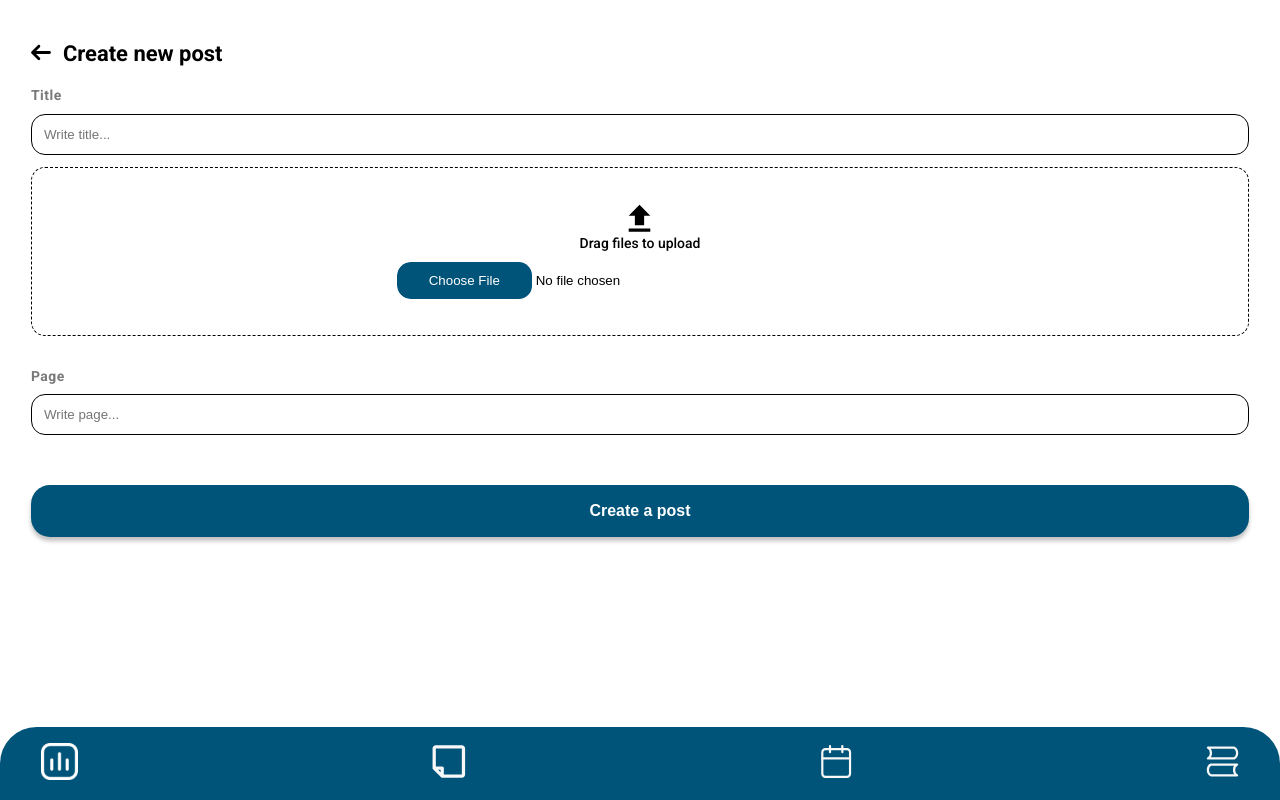
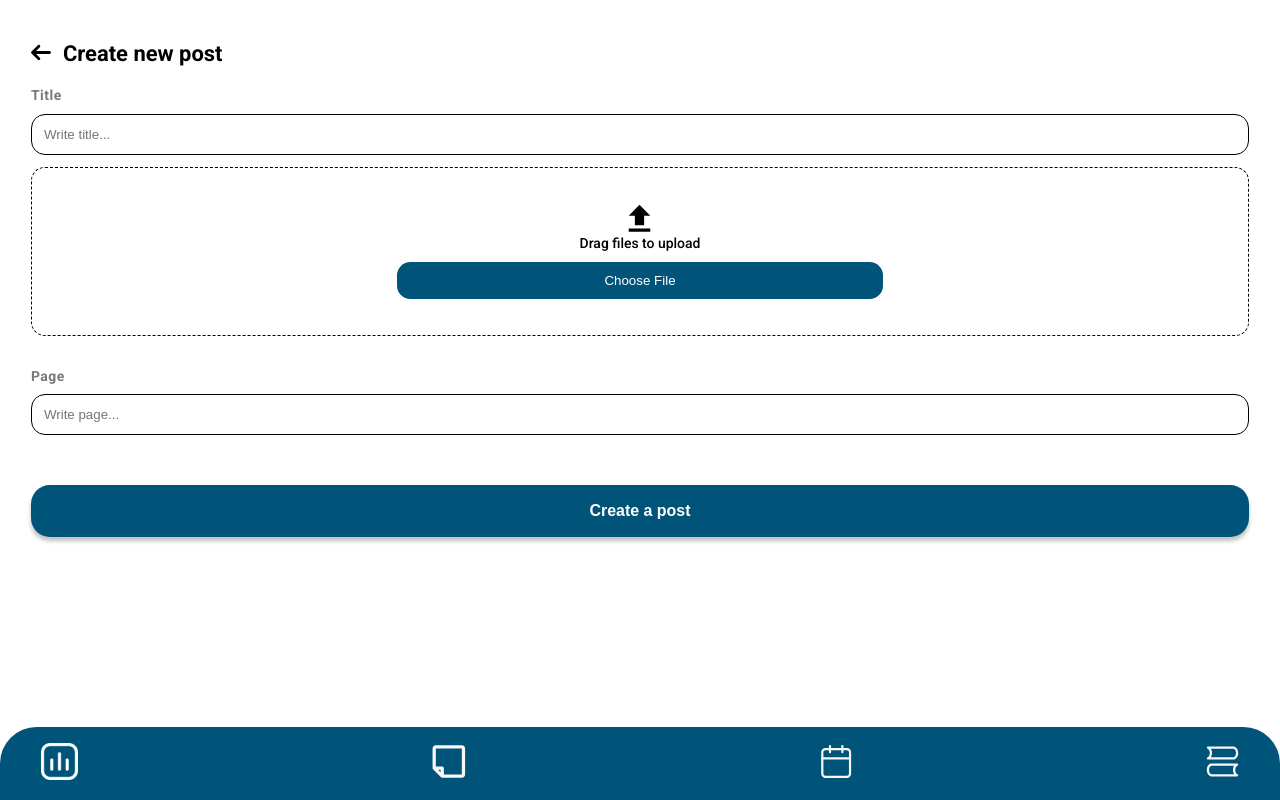
Before and after one commit to bari-bir/book-tracker, a React (Create React App) app: page /create/1 in a window 1280 px wide. Built offline with nearby package versions, Linux system fonts and the light colour scheme.

Commit message:
feat: add request for create book page

```diff
--- a/src/components/atoms/UI/Input.tsx
+++ b/src/components/atoms/UI/Input.tsx
@@ -22,14 +22,6 @@ export const Input = ({ value, placeholder, label, type, onChange }: Input) => {
   );
 };
 
-export const UploadFile = ({ type }: Input) => {
-  return (
-    <>
-      <InputStyled type={type} variant/>
-    </>
-  );
-};
-
 const InputStyled = styled.input<{ variant?: boolean }>`
   width: 100%;
 
--- a/src/components/molecules/UploadFile.tsx
+++ b/src/components/molecules/UploadFile.tsx
@@ -1,15 +1,43 @@
 import styled from "@emotion/styled";
-import { UploadFile as UpFile } from "../atoms/UI/Input";
 import { UploadIcons } from "../atoms/Icons";
+import { FC, useCallback, useEffect } from "react";
 
-const UploadFile = () => {
+declare global {
+  interface Window {
+    ReactNativeWebView?: {
+      postMessage: (message: string) => void;
+    };
+  }
+}
+
+const UploadFile: FC<{ setInfo: any }> = ({ setInfo }) => {
+  const handlePostMessageListener = useCallback((message: MessageEvent) => {
+    const image = message.data.url;
+    setInfo(image);
+  }, []);
+
+  useEffect(() => {
+    window.addEventListener("message", handlePostMessageListener);
+    return () => {
+      window.removeEventListener("message", handlePostMessageListener);
+    };
+  }, [handlePostMessageListener]);
+
+  const onUploadImage = () => {
+    if (window.ReactNativeWebView) {
+      window.ReactNativeWebView.postMessage(
+        JSON.stringify({ key: "uploadImg" })
+      );
+    }
+  };
+
   return (
-    <UpFileBlock>
+    <UpFileBlock onClick={onUploadImage}>
       <div className="upload_content">
         <UploadIcons />
         <div>Drag files to upload</div>
       </div>
-      <UpFile type="file" />
+      <input type="button" value={"Choose File"} />
     </UpFileBlock>
   );
 };
@@ -24,7 +52,7 @@ const UpFileBlock = styled.div`
     padding: 0;
   }
 
-  input[type="file"]::file-selector-button {
+  input[type="button"] {
     border: none;
     padding: 1.1rem 3.2rem;
     border-radius: 13.34px;
--- a/src/pages/CreateBook.tsx
+++ b/src/pages/CreateBook.tsx
@@ -3,9 +3,40 @@ import { Input } from "../components/atoms/UI/Input";
 import PageLayouts from "../layouts/PageLayouts";
 import UploadFile from "../components/molecules/UploadFile";
 import { Button } from "../components/atoms/UI/Buttons";
+import { instance } from "../api/instance";
+import { headers } from "../config/config";
+import { useNavigate } from "react-router-dom";
 
 const CreateBook = () => {
   const [value, setValue] = useState<string>("");
+  const [page, setPage] = useState<string>("");
+  const [info, setInfo] = useState<any>();
+  const navigate = useNavigate()
+
+  const onSave = async () => {
+    if (info && value && page) {
+      await instance
+        .post(
+          "/booktracker/create",
+          {
+            title: value,
+            page: page,
+            image: info?.split("name=")?.at(-1),
+          },
+          headers
+        )
+        .then((res) => {
+          if (res) {
+            navigate('/')
+          }
+        })
+        .catch((err) => {
+          if (err) {
+            alert("1");
+          }
+        });
+    }
+  };
 
   return (
     <PageLayouts title="Create new post">
@@ -20,18 +51,20 @@ const CreateBook = () => {
         </div>
 
         <div>
-          <UploadFile />
+          <UploadFile setInfo={setInfo} />
         </div>
 
         <div style={{ marginTop: "3.2rem" }}>
           <Input
-            value={value}
-            onChange={setValue}
+            value={page}
+            onChange={setPage}
             placeholder="Write page..."
             label="Page"
+            type="number"
           />
         </div>
 
+        <div onClick={onSave}>
           <Button
             background="#005479"
             radius="19px"
@@ -46,6 +79,7 @@ const CreateBook = () => {
             Create a post
           </Button>
         </div>
+      </div>
     </PageLayouts>
   );
 };
```
Lines whose indentation alone changed are shown as unchanged.
